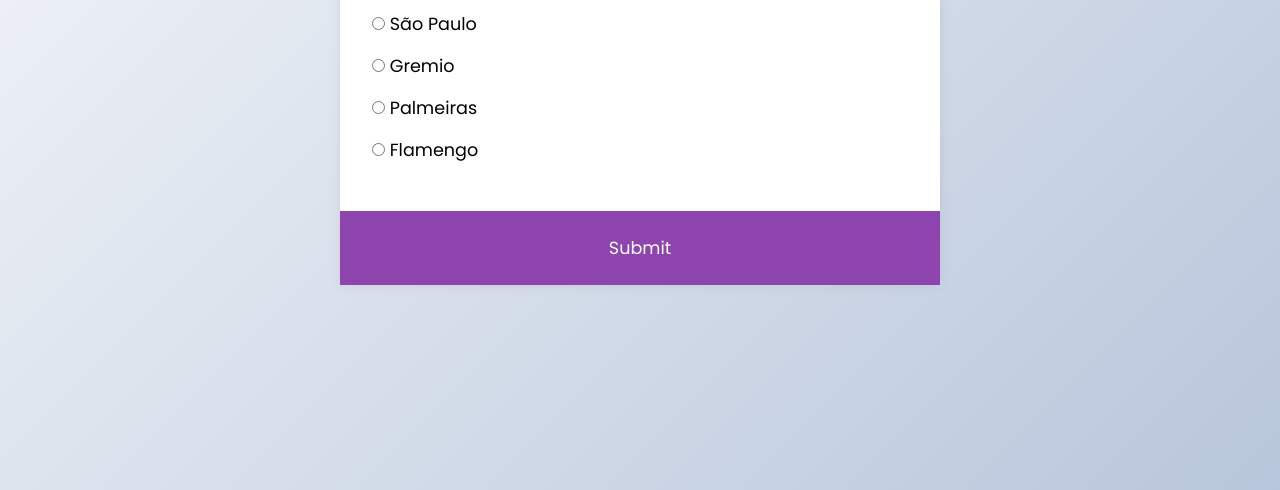
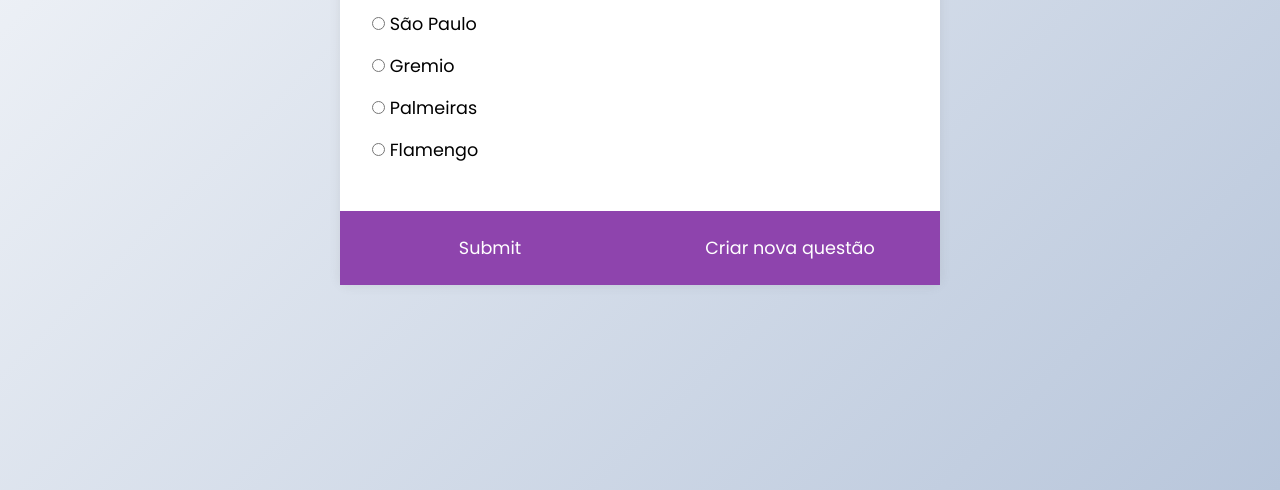
Before and after one commit to LucaasM/Quiz, a plain HTML site: page index.html in a window 1280 px wide. Shown: the part 310-800 px from the top of the page. Drawn offline with Linux system fonts and the light colour scheme.

Commit message:
Adicionando botao criar pergunta

```diff
--- a/CSS/style.css
+++ b/CSS/style.css
@@ -55,6 +55,14 @@
     cursor: pointer;
 }
 
+.botoes {
+    display: flex;
+    flex-direction: row;
+
+    align-items: center;
+    justify-content: center;
+}
+
 button {
     background-color: #8e44ad;
     border: none;
@@ -65,6 +73,8 @@
     font-size: 1.1rem;
     width: 100%;
     padding: 1.5rem;
+
+
 }
 
 button:hover {
--- a/index.html
+++ b/index.html
@@ -8,7 +8,9 @@
     <link rel="stylesheet" href="CSS/style.css">
 </head>
 <body>
+
     <div class="quiz-container" id="quiz">
+
         <div class="quiz-header" >
             <h2 id="question">Question text</h2>
             <ul>
@@ -35,8 +37,13 @@
 
 
         </div>
-        <button type="submit" id="submit">Submit</button>
 
+        <div class="botoes">
+            <button type="submit" id="submit">Submit</button>
+            <button >Criar nova questão </button>
+
+
+        </div>
 
     </div>
 
```
